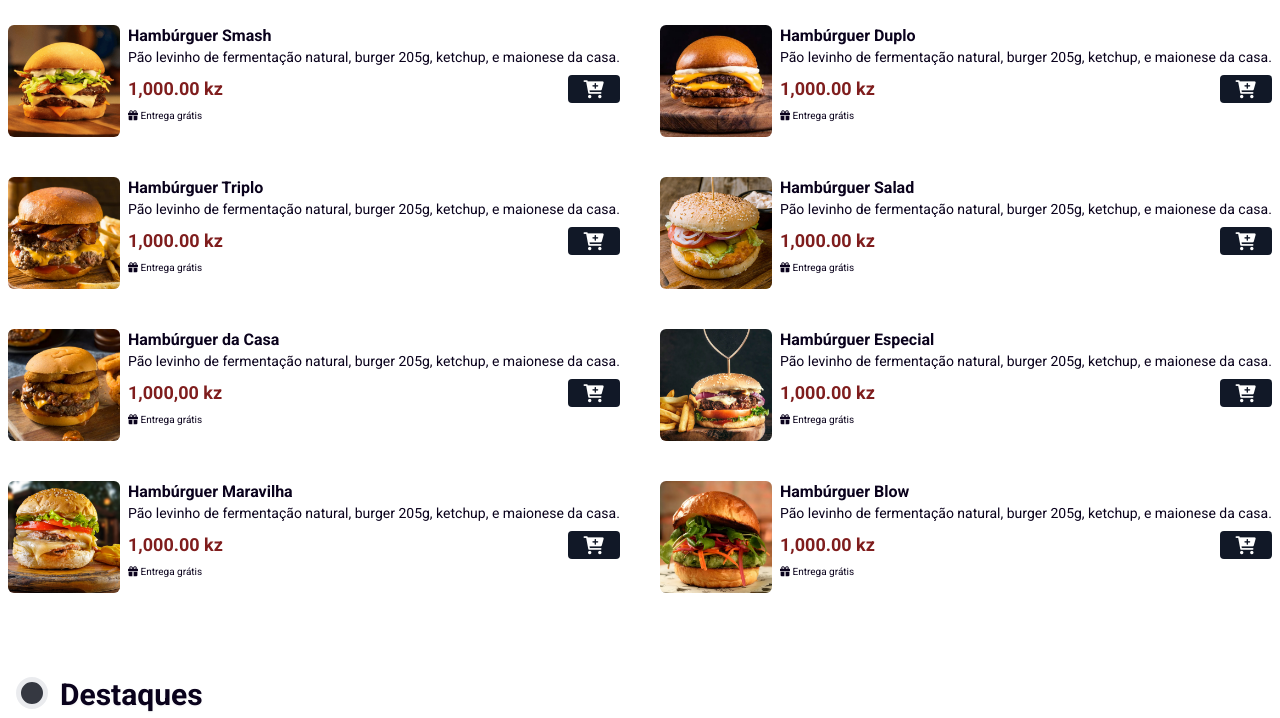
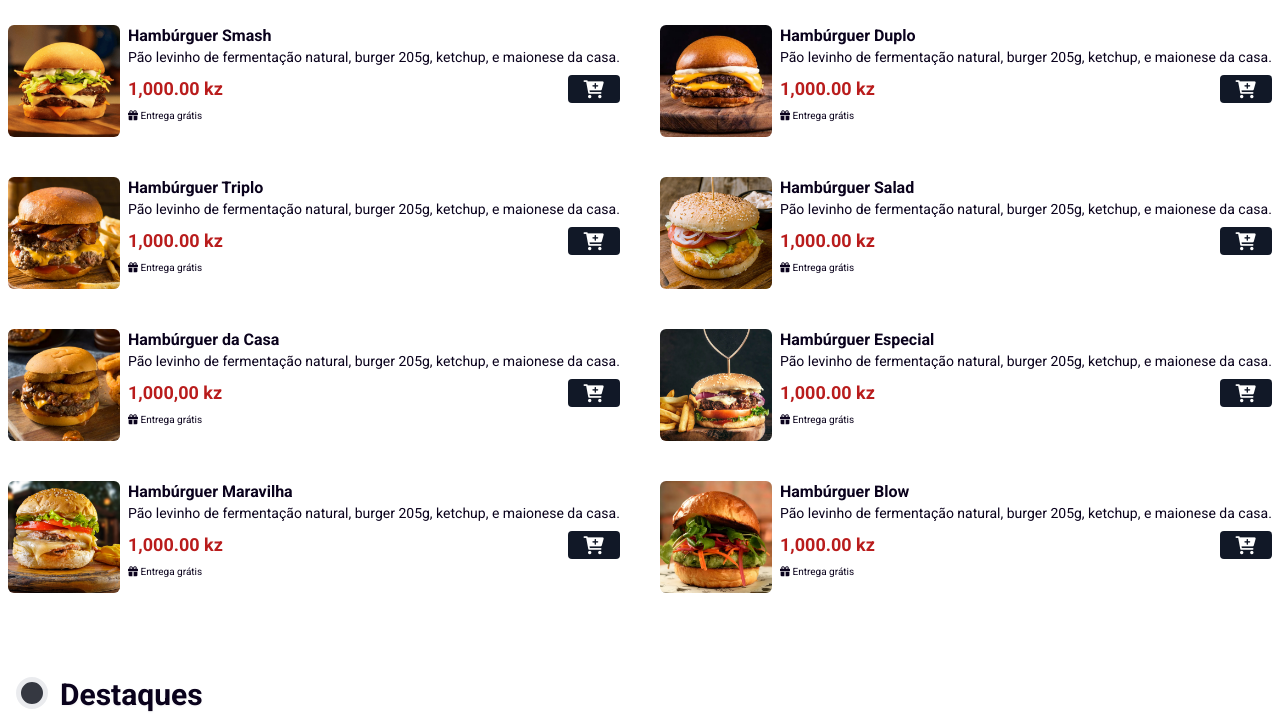
Before and after one commit to albertombundi/robe-burguer, a website: page index.html in a window 1280 px wide. Shown: the part 491-1209 px from the top of the page. Drawn offline with nearby package versions, Linux system fonts and the light colour scheme.

Commit message:
ajustando as cores dos preços

```diff
--- a/index.html
+++ b/index.html
@@ -77,7 +77,7 @@
                     <p class="text-sm">Pão levinho de fermentação natural, burger 205g, ketchup, e maionese da casa.</p>
 
                     <div class="flex items-center gap-2 justify-between mt-2">
-                        <p class="font-semibold  text-red-900 text-lg">1,000.00 kz</p>
+                        <p class="font-semibold  text-red-700 text-lg">1,000.00 kz</p>
 
                         <button
                             class="bg-gray-900 px-4 rounded add-to-cart-btn active:animate-ping"
@@ -109,7 +109,7 @@
                     <p class="text-sm">Pão levinho de fermentação natural, burger 205g, ketchup, e maionese da casa.</p>
 
                     <div class="flex items-center gap-2 justify-between mt-2">
-                        <p class="font-semibold text-red-900 text-lg">1,000.00 kz</p>
+                        <p class="font-semibold text-red-700 text-lg">1,000.00 kz</p>
 
                         <button
                             class="bg-gray-900 px-4 rounded add-to-cart-btn active:animate-ping"
@@ -139,7 +139,7 @@
                     <p class="text-sm">Pão levinho de fermentação natural, burger 205g, ketchup, e maionese da casa.</p>
 
                     <div class="flex items-center gap-2 justify-between mt-2">
-                        <p class="font-semibold text-red-900 text-lg">1,000.00 kz</p>
+                        <p class="font-semibold text-red-700 text-lg">1,000.00 kz</p>
 
                         <button
                             class="bg-gray-900 px-4 rounded add-to-cart-btn active:animate-ping"
@@ -169,7 +169,7 @@
                     <p class="text-sm">Pão levinho de fermentação natural, burger 205g, ketchup, e maionese da casa.</p>
 
                     <div class="flex items-center gap-2 justify-between mt-2">
-                        <p class="font-semibold text-red-900 text-lg">1,000.00 kz</p>
+                        <p class="font-semibold text-red-700 text-lg">1,000.00 kz</p>
 
                         <button
                             class="bg-gray-900 px-4 rounded add-to-cart-btn active:animate-ping"
@@ -200,7 +200,7 @@
                     <p class="text-sm">Pão levinho de fermentação natural, burger 205g, ketchup, e maionese da casa.</p>
 
                     <div class="flex items-center gap-2 justify-between mt-2">
-                        <p class="font-semibold text-red-900 text-lg">1,000,00 kz</p>
+                        <p class="font-semibold text-red-700 text-lg">1,000,00 kz</p>
 
                         <button
                             class="bg-gray-900 px-4 rounded add-to-cart-btn active:animate-ping"
@@ -231,7 +231,7 @@
                     <p class="text-sm">Pão levinho de fermentação natural, burger 205g, ketchup, e maionese da casa.</p>
 
                     <div class="flex items-center gap-2 justify-between mt-2">
-                        <p class="font-semibold text-red-900 text-lg">1,000.00 kz</p>
+                        <p class="font-semibold text-red-700 text-lg">1,000.00 kz</p>
 
                         <button
                             class="bg-gray-900 px-4 rounded add-to-cart-btn active:animate-ping"
@@ -262,7 +262,7 @@
                     <p class="text-sm">Pão levinho de fermentação natural, burger 205g, ketchup, e maionese da casa.</p>
 
                     <div class="flex items-center gap-2 justify-between mt-2">
-                        <p class="font-semibold text-red-900 text-lg">1,000.00 kz</p>
+                        <p class="font-semibold text-red-700 text-lg">1,000.00 kz</p>
 
                         <button
                             class="bg-gray-900 px-4 rounded add-to-cart-btn active:animate-ping"
@@ -293,7 +293,7 @@
                     <p class="text-sm">Pão levinho de fermentação natural, burger 205g, ketchup, e maionese da casa.</p>
 
                     <div class="flex items-center gap-2 justify-between mt-2">
-                        <p class="font-semibold text-red-900 text-lg">1,000.00 kz</p>
+                        <p class="font-semibold text-red-700 text-lg">1,000.00 kz</p>
 
                         <button
                             class="bg-gray-900 px-4 rounded add-to-cart-btn active:animate-ping"
@@ -353,7 +353,7 @@
                     <p class="font-bold">Coca lata</p>
 
                     <div class="flex items-center gap-2 justify-between mt-3">
-                        <p class="font-semibold text-red-900 text-lg">200.00 kz</p>
+                        <p class="font-semibold text-red-700 text-lg">200.00 kz</p>
                         <button
                             class="bg-gray-900 px-4 rounded add-to-cart-btn active:animate-ping"
                             data-name="Coca lata"
@@ -383,7 +383,7 @@
                     <p class="font-bold">Guaraná lata</p>
 
                     <div class="flex items-center gap-2 justify-between mt-3">
-                        <p class="font-semibold text-red-900 text-lg">350.00 kz</p>
+                        <p class="font-semibold text-red-700 text-lg">350.00 kz</p>
                         <button
                             class="bg-gray-900 px-4 rounded add-to-cart-btn active:animate-ping"
                             data-name="guarana lata"
```
Also changed, not shown: styles/output.css.
